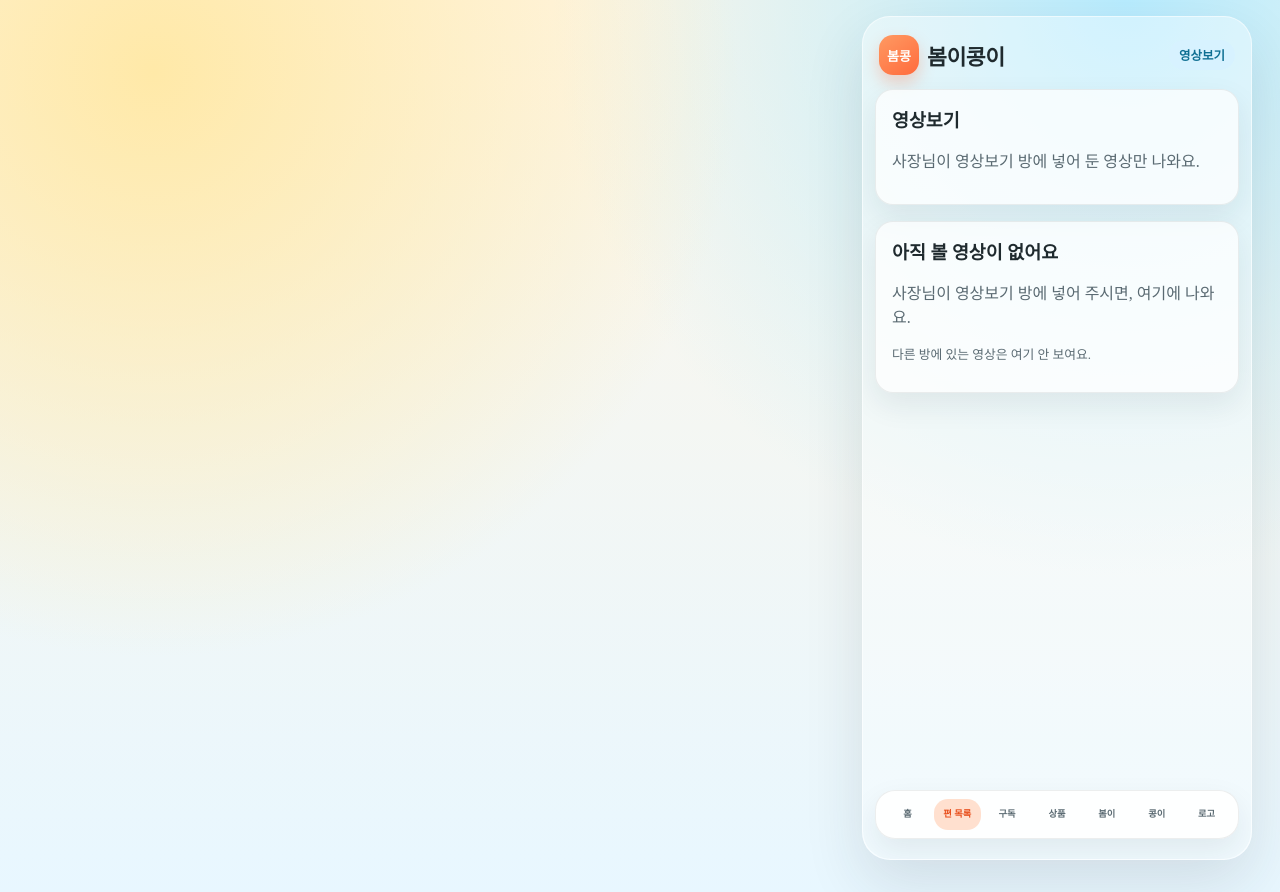
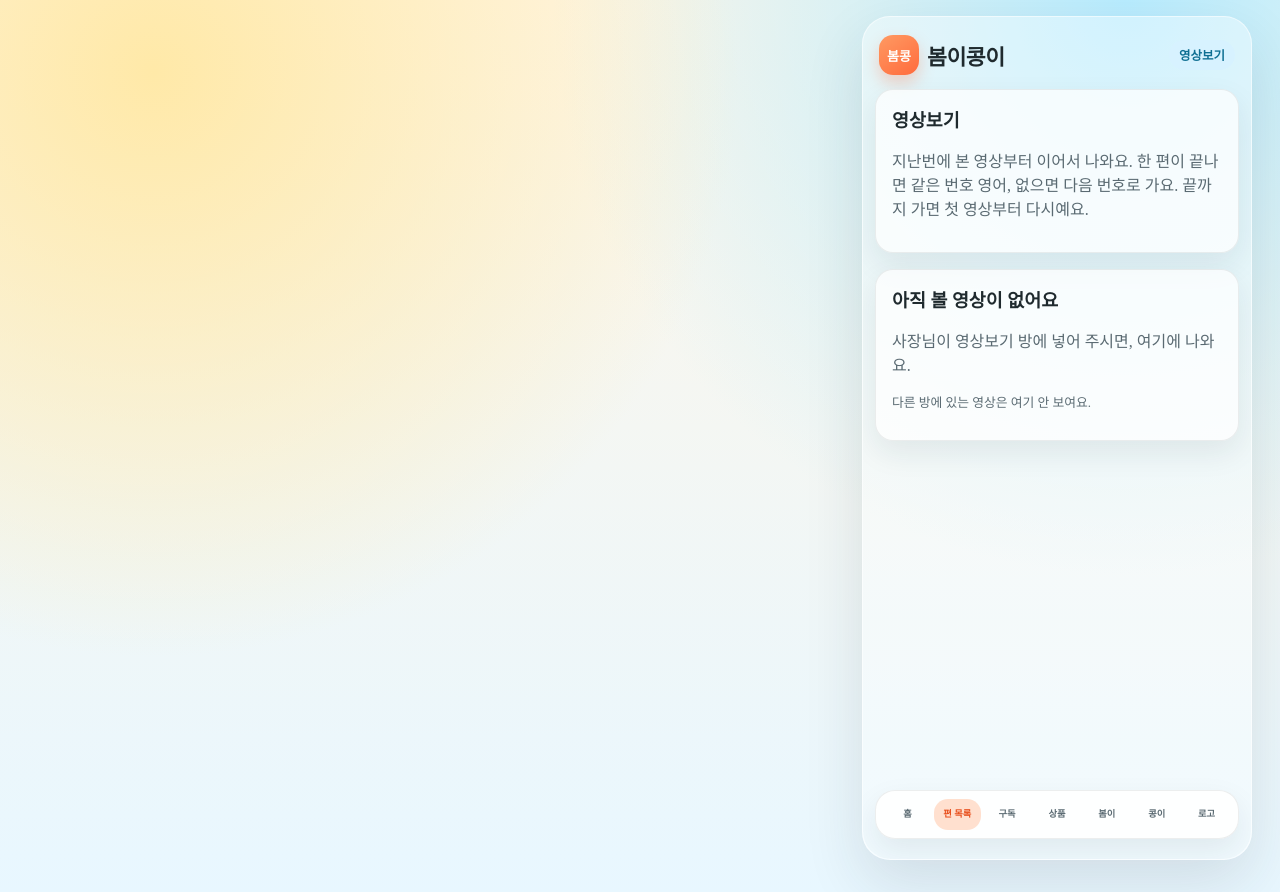
Before and after one commit to harryyoo59/bomkong, a Next.js app: page /episodes in a window 1280 px wide. Built offline with nearby package versions, Linux system fonts and the light colour scheme.

Commit message:
Replace lobby watch intro with resume-from-last hint.
Remove the owner-only copy under the title and drop the duplicate hint above the list.

Co-authored-by: harryyoo59 <harryyoo59@users.noreply.github.com>

```diff
--- a/app/episodes/page.tsx
+++ b/app/episodes/page.tsx
@@ -6,7 +6,10 @@ export default function EpisodesPage() {
     <SiteShell title="영상보기">
       <section className="panel">
         <h1 className="section-title">영상보기</h1>
-        <p className="muted">사장님이 영상보기 방에 넣어 둔 영상만 나와요.</p>
+        <p className="muted">
+          지난번에 본 영상부터 이어서 나와요. 한 편이 끝나면 같은 번호 영어,
+          없으면 다음 번호로 가요. 끝까지 가면 첫 영상부터 다시예요.
+        </p>
       </section>
       <WatchLobbyList />
     </SiteShell>
--- a/components/WatchLobbyList.tsx
+++ b/components/WatchLobbyList.tsx
@@ -58,16 +58,6 @@ export function WatchLobbyList() {
 
   return (
     <>
-      {resumeId ? (
-        <p className="muted tiny watch-resume-hint" role="status">
-          지난번에 본 영상부터 이어서 나와요. 한 편이 끝나면 같은 번호 영어, 없으면
-          다음 번호로 가요. 끝까지 가면 첫 영상부터 다시예요.
-        </p>
-      ) : (
-        <p className="muted tiny watch-resume-hint" role="status">
-          순서: 1-ko → 1-en → 2-ko → 2-en … 영어가 없으면 다음 번호로 가요.
-        </p>
-      )}
       <ul className="ep-list">
         {ordered.map(({ item, isResume }) => {
           const youtubeHref = resolveYoutubeWatchUrl(item.youtubeUrl);
```
